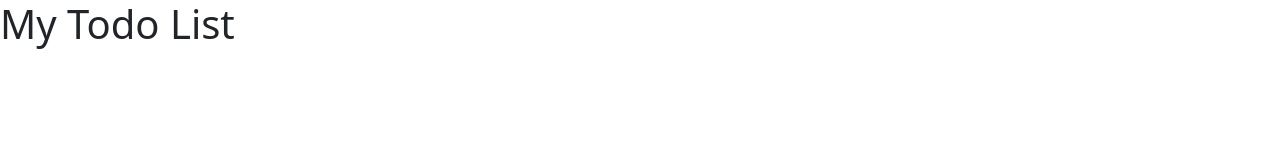
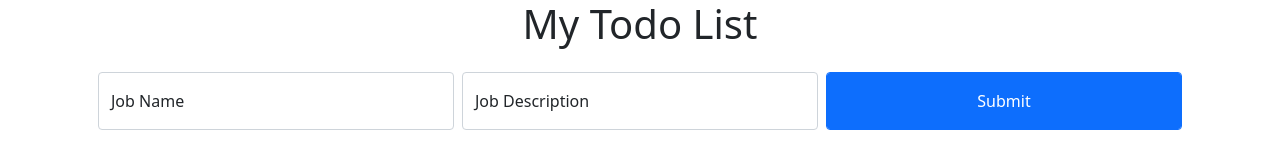
Before and after one commit to asif-ae/todo-with-node-mongo, a website: page index.html in a window 1280 px wide. Drawn offline with nearby package versions, Linux system fonts and the light colour scheme.

Commit message:
added some requirements

```diff
--- a/index.html
+++ b/index.html
@@ -7,8 +7,28 @@
   <title>My Todo with NodeJS and MongoDB</title>
   <link href="https://cdn.jsdelivr.net/npm/bootstrap@5.0.0-beta3/dist/css/bootstrap.min.css" rel="stylesheet">
 </head>
-<body>
-  <h1>My Todo List</h1>
+<body class="container">
+  <h1 class="text-center">My Todo List</h1>
+  <div class="row p-3 g-2">
+    <div class="col-md">
+      <div class="form-floating mb-3">
+        <input type="text" class="form-control" id="floatingInput" placeholder="name@example.com">
+        <label for="floatingInput">Job Name</label>
+      </div>
+    </div>
+    <div class="col-md">
+      <div class="form-floating mb-3">
+        <input type="text" class="form-control" id="floatingInput" placeholder="name@example.com">
+        <label for="floatingInput">Job Description</label>
+      </div>
+    </div>
+    <div class="col-md">
+      <div class="mb-3">
+        <input type="submit" class="btn btn-primary w-100 form-control py-3" value="Submit">
+      </div>
+    </div>
+  </div>
   <script src="https://cdn.jsdelivr.net/npm/bootstrap@5.0.0-beta3/dist/js/bootstrap.bundle.min.js"></script>
+  <script src="./scripts.js"></script>
 </body>
 </html>
```
Also changed, not shown: scripts.js (added).
